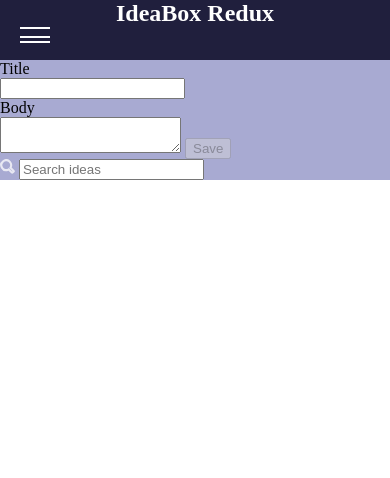
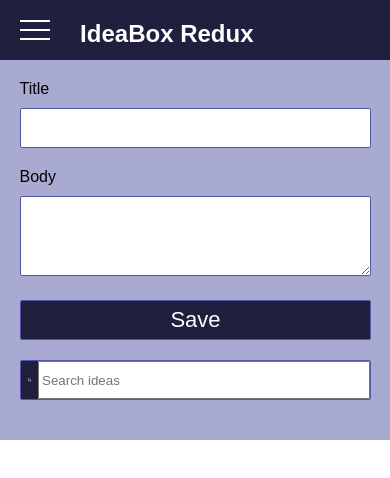
Before and after one commit to EmilyLalonde/IdeaBox-Redux, a plain HTML site: page index.html in a window 390 px wide. Drawn offline with Linux system fonts and the light colour scheme.

Commit message:
Adjust input-field section for mobile layout

```diff
--- a/index.html
+++ b/index.html
@@ -11,7 +11,6 @@
 	</head>
 	<body>
 		<nav>
-
 			<div class="overlay">
 					<h1>IdeaBox Redux</h1>
 				<label for="toggle"></label>
@@ -33,13 +32,13 @@
 
 		</nav>
 		<section class="input-field">
-			<form>
+			<form class="input-form">
 				<label for="title" class="title-label">Title</label>
 				<input type="text" class="title-input" id="title"/>
 				<label for="body" class="body-label">Body</label>
 				<textarea type="text" class="body-input" id="body"></textarea>
 				<button type="submit" class="save-btn" disabled>Save</button>
-				<div>
+				<div class="search-div">
 				<input type="image" src="images/search.svg" class="search-btn">
 				<input type="text" placeholder="Search ideas" class="search-input"/>
 				</div>
--- a/stylesheet1.css
+++ b/stylesheet1.css
@@ -1,5 +1,6 @@
 * {
   box-sizing: border-box;
+  font-family: 'Open-sans', sans-serif;
   margin: 0;
 }
 
@@ -11,7 +12,9 @@ nav {
 h1 {
   background-color: #201f3d;
   color: white;
-  text-align: center;
+  margin-top: 20px;
+  float: right;
+  margin-right: 35%;
 }
 
 .overlay {
@@ -28,9 +31,11 @@ h1 {
   position: relative;
   left: 20px;
   width: 30px;
-  height: 16px;
+  height: 20px;
   border-top: 2px solid white;
   border-bottom: 2px solid white;
+  float: left;
+  margin-top: 20px;
 }
 
 .overlay > label::before {
@@ -118,14 +123,75 @@ h3 {
   z-index: 2;
 }
 
+.input-form {
+  margin-left: 5%;
+  padding-top: 20px;
+  padding-bottom: 20px;
+}
+
 .title-label,
 .body-label {
   display: block;
+  margin-bottom: 10px;
+}
+
+.body-label {
+  margin-top: 20px;
+}
+
+.title-input,
+.body-input {
+  border: 1px solid #5356a4;
+  border-radius: 2px;
+  width: 95%
+}
+
+.title-input {
+  height: 40px;
+}
+
+.body-input {
+  height: 80px;
+}
+
+.save-btn {
+  background-color: #201f3d;
+  border: 1px solid #5356a4;
+  border-radius: 2px;
+  color: white;
+  display: block;
+  font-size: 22px;
+  height: 40px;
+  margin-top: 20px;
+  width: 95%;
 }
 
 .search-btn {
   height: 15px;
+  padding: 7px;
   width: 15px;
+}
+
+.search-div {
+  border: 1px solid #5356a4;
+  border-radius: 2px;
+  height: 40px;
+  margin-bottom: 20px;
+  margin-top: 20px;
+  width: 95%;
+}
+
+.search-btn {
+  background-color: #201f3d;
+  height: 38px;
+  margin-right: -3px;
+  width: 5%;
+}
+
+.search-input {
+  float: right;
+  height: 38px;
+  width: 95%;
 }
 
 .card-field {
```
